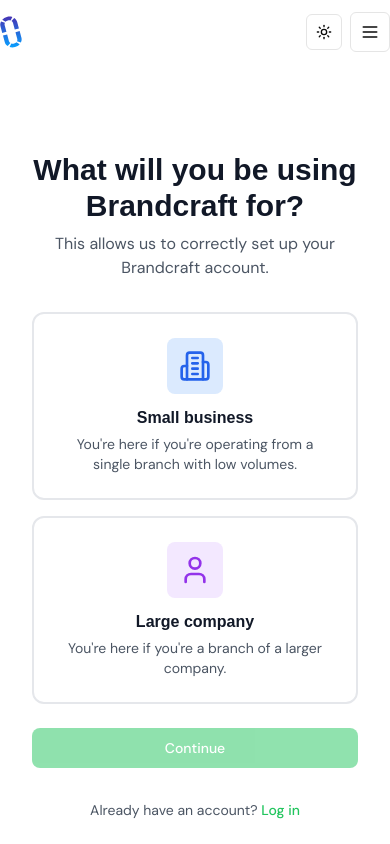
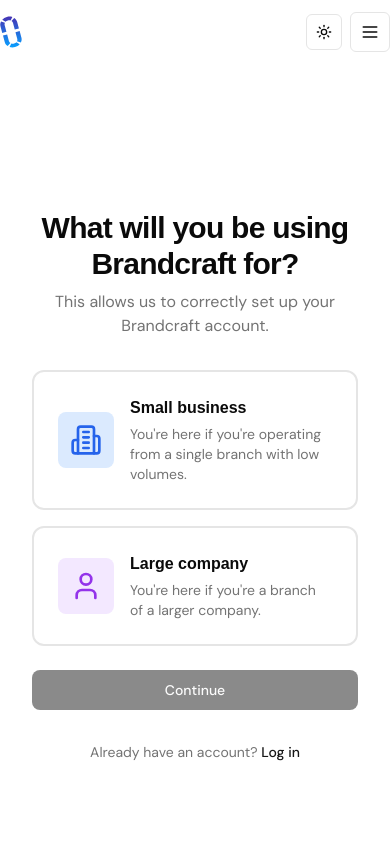
Before and after one commit to RealistKilla/brandcraft-web, a Next.js app: page /auth/signup in a window 390 px wide. Shown: the top 844 px of the page. Built offline with nearby package versions, Linux system fonts and the light colour scheme; a web font is replaced by a local one.

Commit message:
Update auth layout with proper responsive design

```diff
--- a/app/auth/signup/page.tsx
+++ b/app/auth/signup/page.tsx
@@ -10,8 +10,8 @@ export const metadata: Metadata = {
 export default function SignUpPage() {
   return (
     <div className="min-h-screen flex">
-      {/* Left side - City illustration */}
-      <div className="hidden lg:flex lg:w-1/2 bg-gradient-to-br from-gray-900 to-black relative overflow-hidden">
+      {/* Left side - City illustration - 67% on desktop, hidden on mobile */}
+      <div className="hidden lg:flex lg:w-2/3 bg-gradient-to-br from-gray-900 to-black relative overflow-hidden">
         <div className="absolute inset-0 bg-gradient-to-t from-black/50 to-transparent" />
         <div className="absolute bottom-0 left-0 right-0 h-64">
           <svg
@@ -48,16 +48,16 @@ export default function SignUpPage() {
         </div>
       </div>
 
-      {/* Right side - Form */}
-      <div className="flex-1 flex items-center justify-center p-8 bg-white">
+      {/* Right side - Form - 33% on desktop, full width on mobile */}
+      <div className="w-full lg:w-1/3 flex items-center justify-center p-8 bg-background">
         <div className="w-full max-w-md">
           <SignUpFlow />
           <div className="mt-8 text-center">
-            <p className="text-sm text-gray-600">
+            <p className="text-sm text-muted-foreground">
               Already have an account?{" "}
               <Link
                 href="/auth/signin"
-                className="font-medium text-green-500 hover:text-green-600 transition-colors"
+                className="font-medium text-primary hover:underline transition-colors"
               >
                 Log in
               </Link>
--- a/components/forms/sign-up-flow.tsx
+++ b/components/forms/sign-up-flow.tsx
@@ -10,7 +10,6 @@ import {
   FormControl,
   FormField,
   FormItem,
-  FormLabel,
   FormMessage,
 } from "@/components/ui/form";
 import { Input } from "@/components/ui/input";
@@ -123,10 +122,10 @@ export function SignUpFlow() {
             transition={{ duration: 0.3 }}
           >
             <div className="text-center mb-8">
-              <h1 className="text-3xl font-bold text-gray-900 mb-2">
+              <h1 className="text-3xl font-bold tracking-tight mb-2">
                 What will you be using Brandcraft for?
               </h1>
-              <p className="text-gray-600">
+              <p className="text-muted-foreground">
                 This allows us to correctly set up your Brandcraft account.
               </p>
             </div>
@@ -139,23 +138,23 @@ export function SignUpFlow() {
                   render={({ field }) => (
                     <FormItem>
                       <FormControl>
-                        <div className="grid grid-cols-1 md:grid-cols-2 gap-4">
+                        <div className="grid grid-cols-1 gap-4">
                           <button
                             type="button"
                             onClick={() => field.onChange("individual")}
                             className={`p-6 rounded-xl border-2 transition-all duration-200 text-left ${
                               field.value === "individual"
-                                ? "border-green-500 bg-green-50"
-                                : "border-gray-200 hover:border-gray-300"
+                                ? "border-primary bg-primary/5"
+                                : "border-border hover:border-primary/50"
                             }`}
                           >
-                            <div className="flex flex-col items-center text-center space-y-3">
-                              <div className="p-3 rounded-lg bg-blue-100">
-                                <Building2 className="h-8 w-8 text-blue-600" />
+                            <div className="flex items-center space-x-4">
+                              <div className="p-3 rounded-lg bg-blue-100 dark:bg-blue-900/20">
+                                <Building2 className="h-8 w-8 text-blue-600 dark:text-blue-400" />
                               </div>
-                              <div>
-                                <h3 className="font-semibold text-gray-900">Small business</h3>
-                                <p className="text-sm text-gray-600 mt-1">
+                              <div className="flex-1">
+                                <h3 className="font-semibold">Small business</h3>
+                                <p className="text-sm text-muted-foreground mt-1">
                                   You're here if you're operating from a single branch with low volumes.
                                 </p>
                               </div>
@@ -167,17 +166,17 @@ export function SignUpFlow() {
                             onClick={() => field.onChange("organization")}
                             className={`p-6 rounded-xl border-2 transition-all duration-200 text-left ${
                               field.value === "organization"
-                                ? "border-green-500 bg-green-50"
-                                : "border-gray-200 hover:border-gray-300"
+                                ? "border-primary bg-primary/5"
+                                : "border-border hover:border-primary/50"
                             }`}
                           >
-                            <div className="flex flex-col items-center text-center space-y-3">
-                              <div className="p-3 rounded-lg bg-purple-100">
-                                <User className="h-8 w-8 text-purple-600" />
+                            <div className="flex items-center space-x-4">
+                              <div className="p-3 rounded-lg bg-purple-100 dark:bg-purple-900/20">
+                                <User className="h-8 w-8 text-purple-600 dark:text-purple-400" />
                               </div>
-                              <div>
-                                <h3 className="font-semibold text-gray-900">Large company</h3>
-                                <p className="text-sm text-gray-600 mt-1">
+                              <div className="flex-1">
+                                <h3 className="font-semibold">Large company</h3>
+                                <p className="text-sm text-muted-foreground mt-1">
                                   You're here if you're a branch of a larger company.
                                 </p>
                               </div>
@@ -192,7 +191,7 @@ export function SignUpFlow() {
 
                 <Button
                   type="submit"
-                  className="w-full bg-green-500 hover:bg-green-600 text-white py-3 rounded-lg font-medium"
+                  className="w-full py-3 rounded-lg font-medium"
                   disabled={!accountTypeForm.watch("accountType")}
                 >
                   Continue
@@ -213,21 +212,21 @@ export function SignUpFlow() {
             <div className="mb-6">
               <button
                 onClick={goBack}
-                className="flex items-center text-gray-600 hover:text-gray-900 transition-colors mb-4"
+                className="flex items-center text-muted-foreground hover:text-foreground transition-colors mb-4"
               >
                 <ArrowLeft className="h-4 w-4 mr-2" />
                 Back
               </button>
               <div className="text-center">
-                <h1 className="text-3xl font-bold text-gray-900 mb-2">Register</h1>
-                <p className="text-gray-600">
+                <h1 className="text-3xl font-bold tracking-tight mb-2">Register</h1>
+                <p className="text-muted-foreground">
                   Welcome to Brandcraft! Let's get started by creating your account.
                 </p>
               </div>
             </div>
 
             <div className="mb-6">
-              <h2 className="text-lg font-semibold text-gray-900 mb-4">Personal Information</h2>
+              <h2 className="text-lg font-semibold mb-4">Personal Information</h2>
             </div>
 
             <Form {...registrationForm}>
@@ -242,11 +241,11 @@ export function SignUpFlow() {
                           <div className="relative">
                             <Input
                               placeholder="Name"
-                              className="bg-gray-100 border-0 rounded-lg py-3 px-4 placeholder-gray-500"
+                              className="bg-muted border-0 rounded-lg py-3 px-4 placeholder:text-muted-foreground"
                               {...field}
                             />
                             {registrationForm.formState.errors.name && (
-                              <p className="text-xs text-red-500 mt-1 italic">
+                              <p className="text-xs text-destructive mt-1 italic">
                                 {registrationForm.formState.errors.name.message}
                               </p>
                             )}
@@ -266,11 +265,11 @@ export function SignUpFlow() {
                             <Input
                               placeholder="Email Address"
                               type="email"
-                              className="bg-gray-100 border-0 rounded-lg py-3 px-4 placeholder-gray-500"
+                              className="bg-muted border-0 rounded-lg py-3 px-4 placeholder:text-muted-foreground"
                               {...field}
                             />
                             {registrationForm.formState.errors.email && (
-                              <p className="text-xs text-red-500 mt-1 italic">
+                              <p className="text-xs text-destructive mt-1 italic">
                                 {registrationForm.formState.errors.email.message}
                               </p>
                             )}
@@ -291,11 +290,11 @@ export function SignUpFlow() {
                           <div className="relative">
                             <Input
                               placeholder="Organization Name"
-                              className="bg-gray-100 border-0 rounded-lg py-3 px-4 placeholder-gray-500"
+                              className="bg-muted border-0 rounded-lg py-3 px-4 placeholder:text-muted-foreground"
                               {...field}
                             />
                             {registrationForm.formState.errors.organizationName && (
-                              <p className="text-xs text-red-500 mt-1 italic">
+                              <p className="text-xs text-destructive mt-1 italic">
                                 {registrationForm.formState.errors.organizationName.message}
                               </p>
                             )}
@@ -316,10 +315,10 @@ export function SignUpFlow() {
                           <div className="relative">
                             <Input
                               placeholder="Join Existing Organization (Optional)"
-                              className="bg-gray-100 border-0 rounded-lg py-3 px-4 placeholder-gray-500"
+                              className="bg-muted border-0 rounded-lg py-3 px-4 placeholder:text-muted-foreground"
                               {...field}
                             />
-                            <p className="text-xs text-gray-500 mt-1 italic">
+                            <p className="text-xs text-muted-foreground mt-1 italic">
                               Leave blank to create your own workspace
                             </p>
                           </div>
@@ -340,11 +339,11 @@ export function SignUpFlow() {
                             <Input
                               placeholder="Password"
                               type="password"
-                              className="bg-gray-100 border-0 rounded-lg py-3 px-4 placeholder-gray-500"
+                              className="bg-muted border-0 rounded-lg py-3 px-4 placeholder:text-muted-foreground"
                               {...field}
                             />
                             {registrationForm.formState.errors.password && (
-                              <p className="text-xs text-red-500 mt-1 italic">
+                              <p className="text-xs text-destructive mt-1 italic">
                                 {registrationForm.formState.errors.password.message}
                               </p>
                             )}
@@ -364,11 +363,11 @@ export function SignUpFlow() {
                             <Input
                               placeholder="Confirm Password"
                               type="password"
-                              className="bg-gray-100 border-0 rounded-lg py-3 px-4 placeholder-gray-500"
+                              className="bg-muted border-0 rounded-lg py-3 px-4 placeholder:text-muted-foreground"
                               {...field}
                             />
                             {registrationForm.formState.errors.confirmPassword && (
-                              <p className="text-xs text-red-500 mt-1 italic">
+                              <p className="text-xs text-destructive mt-1 italic">
                                 {registrationForm.formState.errors.confirmPassword.message}
                               </p>
                             )}
@@ -381,7 +380,7 @@ export function SignUpFlow() {
 
                 <Button
                   type="submit"
-                  className="w-full bg-green-500 hover:bg-green-600 text-white py-3 rounded-lg font-medium mt-8"
+                  className="w-full py-3 rounded-lg font-medium mt-8"
                   disabled={isLoading}
                 >
                   {isLoading ? "Creating account..." : "Register"}
```
Also changed, not shown: app/auth/signin/page.tsx (+8 -8 lines), components/forms/sign-in-form.tsx (+5 -5 lines).
